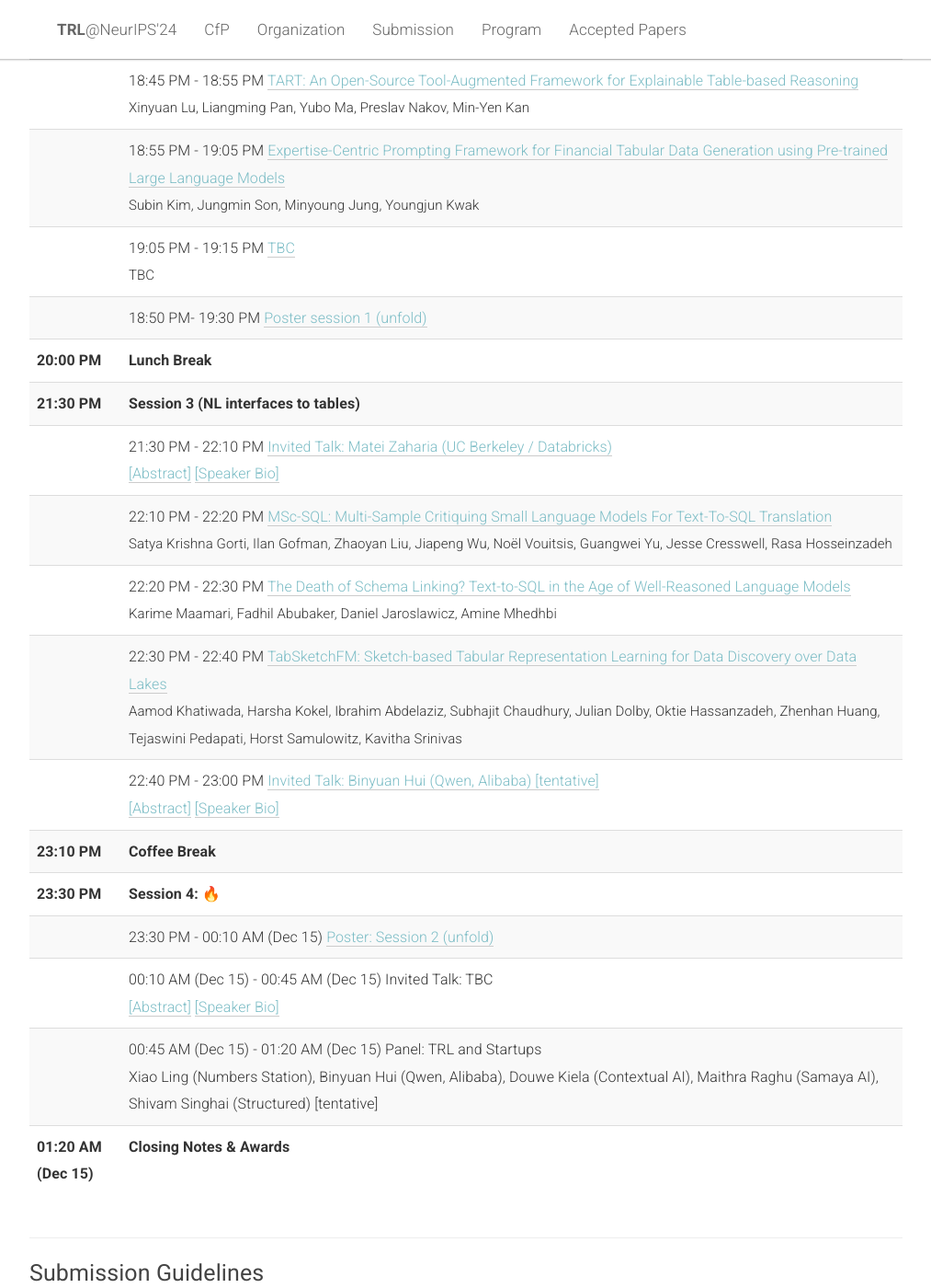
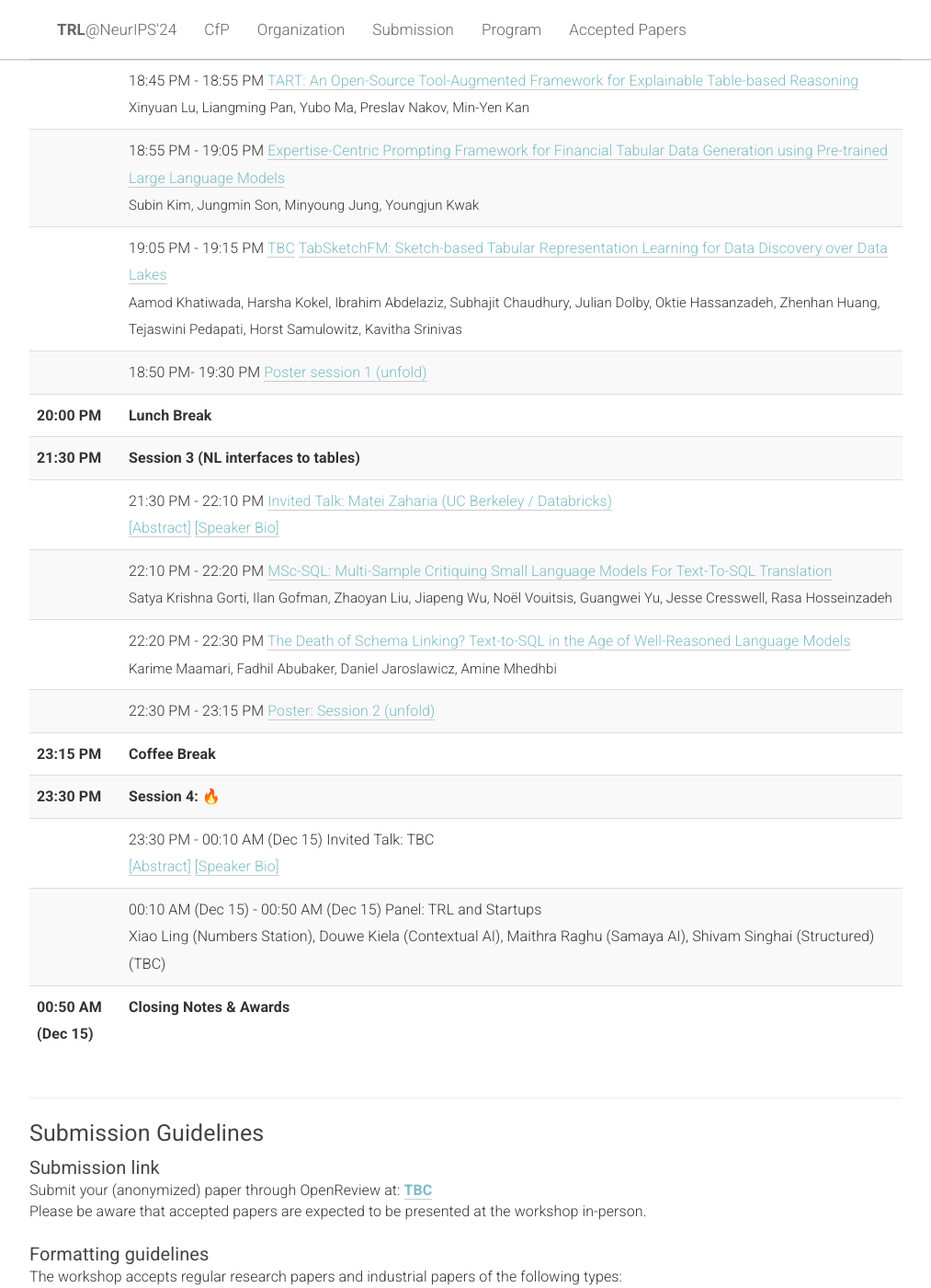
Before and after one commit to table-representation-learning/table-representation-learning.github.io, a Jekyll site: the page built from _pages/home.html, in a window 1280 px wide and 1400 px high, scrolled down 3678 px. Shown: the whole window at 92% size, without its empty margins (133-1146 px from the left). Built offline with Jekyll 4.4.1, drawn with Linux system fonts in a browser that asks for light colours.

Commit message:
update schedule

```diff
--- a/_pages/home.html
+++ b/_pages/home.html
@@ -538,8 +538,9 @@ acknowledgements: ""
                                         <span scope="row" data-time="11:05">11:05 AM</span> -
                                         <span scope="row" data-time="11:15">11:15 AM</span>
                                         <a class="paper-title" href="" target="_blank">TBC</a>
+                                        <a class="paper-title" href="https://openreview.net/forum?id=zxaoBcdACd" target="_blank">TabSketchFM: Sketch-based Tabular Representation Learning for Data Discovery over Data Lakes</a>
                                         <br>
-                                        <span class="paper-authors">TBC
+                                        <span class="paper-authors">Aamod Khatiwada, Harsha Kokel, Ibrahim Abdelaziz, Subhajit Chaudhury, Julian Dolby, Oktie Hassanzadeh, Zhenhan Huang, Tejaswini Pedapati, Horst Samulowitz, Kavitha Srinivas
                                         </span>
                                     </td>
                                 </tr>
@@ -649,53 +650,7 @@ acknowledgements: ""
                                     <th></th>
                                     <td>
                                     <span scope="row" data-time="14:30">02:30 PM</span> -
-                                    <span scope="row" data-time="14:40">02:40 PM</span>
-                                    <a class="paper-title" href="https://openreview.net/forum?id=zxaoBcdACd" target="_blank">TabSketchFM: Sketch-based Tabular Representation Learning for Data Discovery over Data Lakes</a>
-                                    <br>
-                                    <span class="paper-authors">Aamod Khatiwada, Harsha Kokel, Ibrahim Abdelaziz, Subhajit Chaudhury, Julian Dolby, Oktie Hassanzadeh, Zhenhan Huang, Tejaswini Pedapati, Horst Samulowitz, Kavitha Srinivas
-                                    </span>
-                                    </td>
-                                </tr>
-
-                                <tr>
-                                    <th></th>
-                                    <td>
-                                        <span scope="row" data-time="14:40">02:40 PM</span> -
-                                        <span scope="row" data-time="15:00">03:00 PM</span>
-                                        <a href="https://huybery.github.io/" target="_blank">Invited Talk: Binyuan Hui (Qwen, Alibaba) [tentative]</a>
-                                        <br>
-                                        <a data-toggle="collapse" href="#schedule-talk4" aria-cexpanded="false"
-                                            aria-controls="schedule-talk4">[Abstract]</a>
-                                        <div class="collapse" id="schedule-talk4">
-                                            TBC
-                                        </div>
-                                        <a data-toggle="collapse" href="#speaker-bio-talk4" aria-cexpanded="false"
-                                        aria-controls="speaker-bio-talk4">[Speaker Bio]</a>
-                                        <div class="collapse" id="speaker-bio-talk4">
-                                            TBC
-                                        </div>
-                                    </td>
-                                </tr>
-
-                                <tr>
-                                    <th scope="row" data-time="15:10">03:10 PM</th>
-                                    <td>
-                                        <!-- <span scope="row" data-time="15:10">03:10 PM</span> -
-                                        <span scope="row" data-time="15:30">03:30 PM</span> -->
-                                        <span><b>Coffee Break</b></span>
-                                    </td>
-                                </tr>
-
-                                <tr>
-                                    <th scope="row" data-time="15:30">03:30 PM</th>
-                                    <td><b>Session 4:</b> &#128293;</td>
-                                </tr>
-
-                                <tr>
-                                    <th></th>
-                                    <td>
-                                    <span scope="row" data-time="15:30">03:30 PM</span> -
-                                    <span scope="row" data-time="16:10">04:10 PM</span>
+                                    <span scope="row" data-time="15:15">03:15 PM</span>
 
                                         <a data-toggle="collapse" href="#poster-2" aria-cexpanded="false"
                                         aria-controls="poster-2">Poster: Session 2 (unfold)</a>
@@ -734,41 +689,58 @@ acknowledgements: ""
                                     </td>
                                 </tr>
 
+
+
+                                <tr>
+                                    <th scope="row" data-time="15:15">03:15 PM</th>
+                                    <td>
+                                        <!-- <span scope="row" data-time="15:10">03:10 PM</span> -
+                                        <span scope="row" data-time="15:30">03:30 PM</span> -->
+                                        <span><b>Coffee Break</b></span>
+                                    </td>
+                                </tr>
+
+                                <tr>
+                                    <th scope="row" data-time="15:30">03:30 PM</th>
+                                    <td><b>Session 4:</b> &#128293;</td>
+                                </tr>
+
                                 <tr>
                                     <th></th>
                                     <td>
-                                    <span scope="row" data-time="16:10">04:10 PM</span> -
-                                    <span scope="row" data-time="16:45">04:45 PM</span>
+                                    <span scope="row" data-time="15:30">03:30 PM</span> -
+                                    <span scope="row" data-time="16:10">04:10 PM</span>
 
                                         <span>Invited Talk: TBC</span>
                                         <br/>
-                                        <a data-toggle="collapse" href="#schedule-talk5" aria-cexpanded="false"
-                                            aria-controls="schedule-talk5">[Abstract]</a>
-                                        <div class="collapse" id="schedule-talk5">
+                                        <a data-toggle="collapse" href="#schedule-talk4" aria-cexpanded="false"
+                                            aria-controls="schedule-talk4">[Abstract]</a>
+                                        <div class="collapse" id="schedule-talk4">
                                             TBC
                                         </div>
-                                        <a data-toggle="collapse" href="#speaker-bio-talk5" aria-cexpanded="false"
-                                        aria-controls="speaker-bio-talk5">[Speaker Bio]</a>
-                                        <div class="collapse" id="speaker-bio-talk5">
+                                        <a data-toggle="collapse" href="#speaker-bio-talk4" aria-cexpanded="false"
+                                        aria-controls="speaker-bio-talk4">[Speaker Bio]</a>
+                                        <div class="collapse" id="speaker-bio-talk4">
                                             TBC
                                         </div>
                                     </td>
                                 </tr>
+
                                 <tr>
                                     <th></th>
                                     <td>
 
-                                    <span scope="row" data-time="16:45">04:45 PM</span> -
-                                    <span scope="row" data-time="17:20">05:20 PM</span>
+                                    <span scope="row" data-time="16:10">04:10 PM</span> -
+                                    <span scope="row" data-time="16:50">04:50 PM</span>
 
                                         Panel: TRL and Startups
                                         <br>
-                                        Xiao Ling (Numbers Station), Binyuan Hui (Qwen, Alibaba), Douwe Kiela (Contextual AI), Maithra Raghu (Samaya AI), Shivam Singhai (Structured) [tentative]
+                                        Xiao Ling (Numbers Station), Douwe Kiela (Contextual AI), Maithra Raghu (Samaya AI), Shivam Singhai (Structured) (TBC)
                                     </td>
                                 </tr>
 
                                 <tr>
-                                    <th scope="row" data-time="17:20">05:20 PM</th>
+                                    <th scope="row" data-time="16:50">04:50 PM</th>
                                     <td><b>Closing Notes & Awards</b></td>
                                 </tr>
                             </tbody>
```
